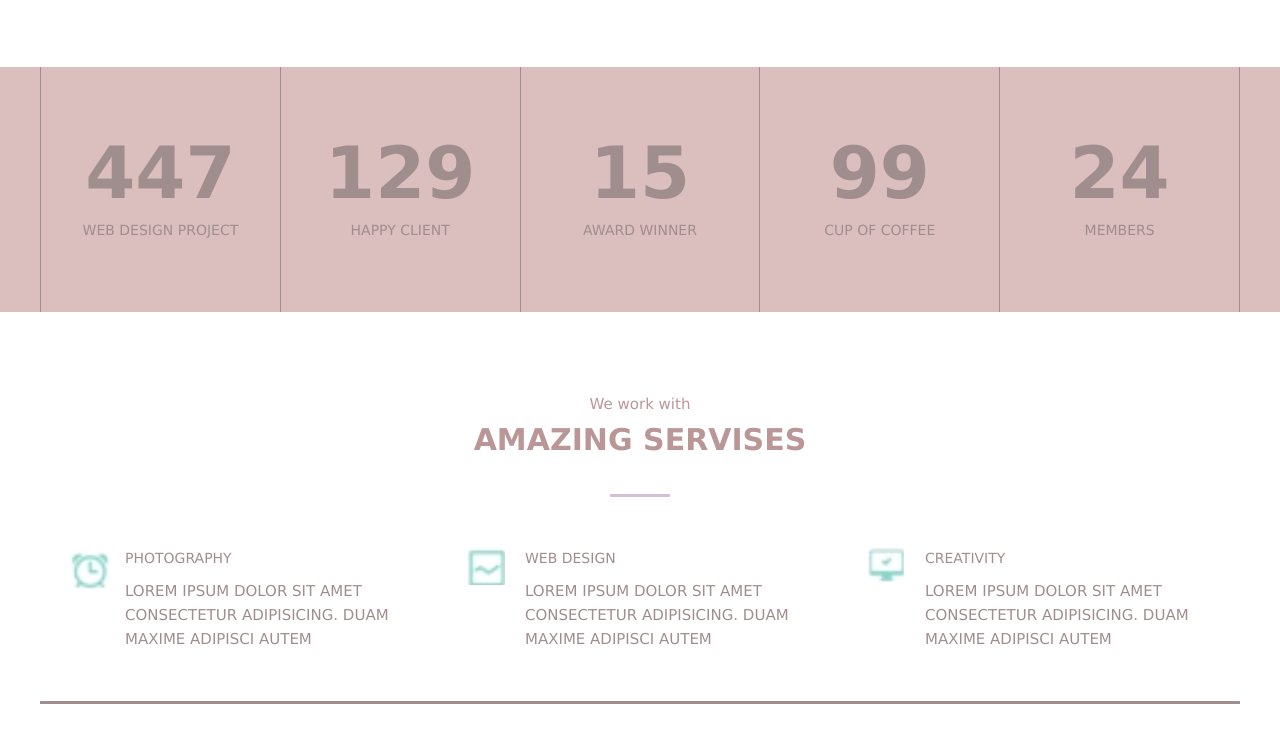
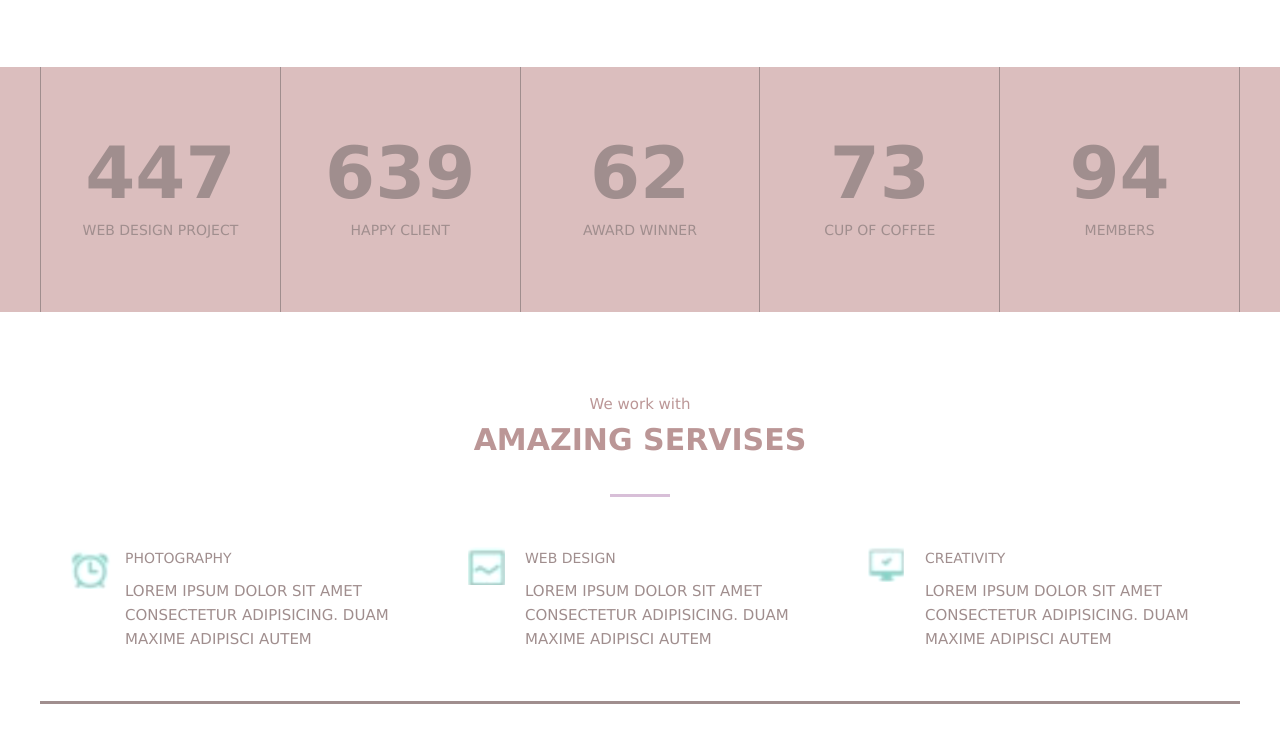
Before and after one commit to elis-11/Elis1, a plain HTML site: page index.html in a window 1280 px wide. Shown: the part 1420-2161 px from the top of the page. Drawn offline with Linux system fonts and the light colour scheme.

Commit message:
update file

```diff
--- a/index.html
+++ b/index.html
@@ -150,19 +150,19 @@
                     <div class="stat_text">Web Design Project</div>
                 </div>
                 <div class="stat_item">
-                    <div class="stat_count">129</div>
+                    <div class="stat_count">639</div>
                     <div class="stat_text">happy client</div>
                 </div>
                 <div class="stat_item">
-                    <div class="stat_count">15</div>
+                    <div class="stat_count">62</div>
                     <div class="stat_text">award winner</div>
                 </div>
                 <div class="stat_item">
-                    <div class="stat_count">99</div>
+                    <div class="stat_count">73</div>
                     <div class="stat_text">cup of coffee</div>
                 </div>
                 <div class="stat_item">
-                    <div class="stat_count">24</div>
+                    <div class="stat_count">94</div>
                     <div class="stat_text">members</div>
                 </div>
 
```
